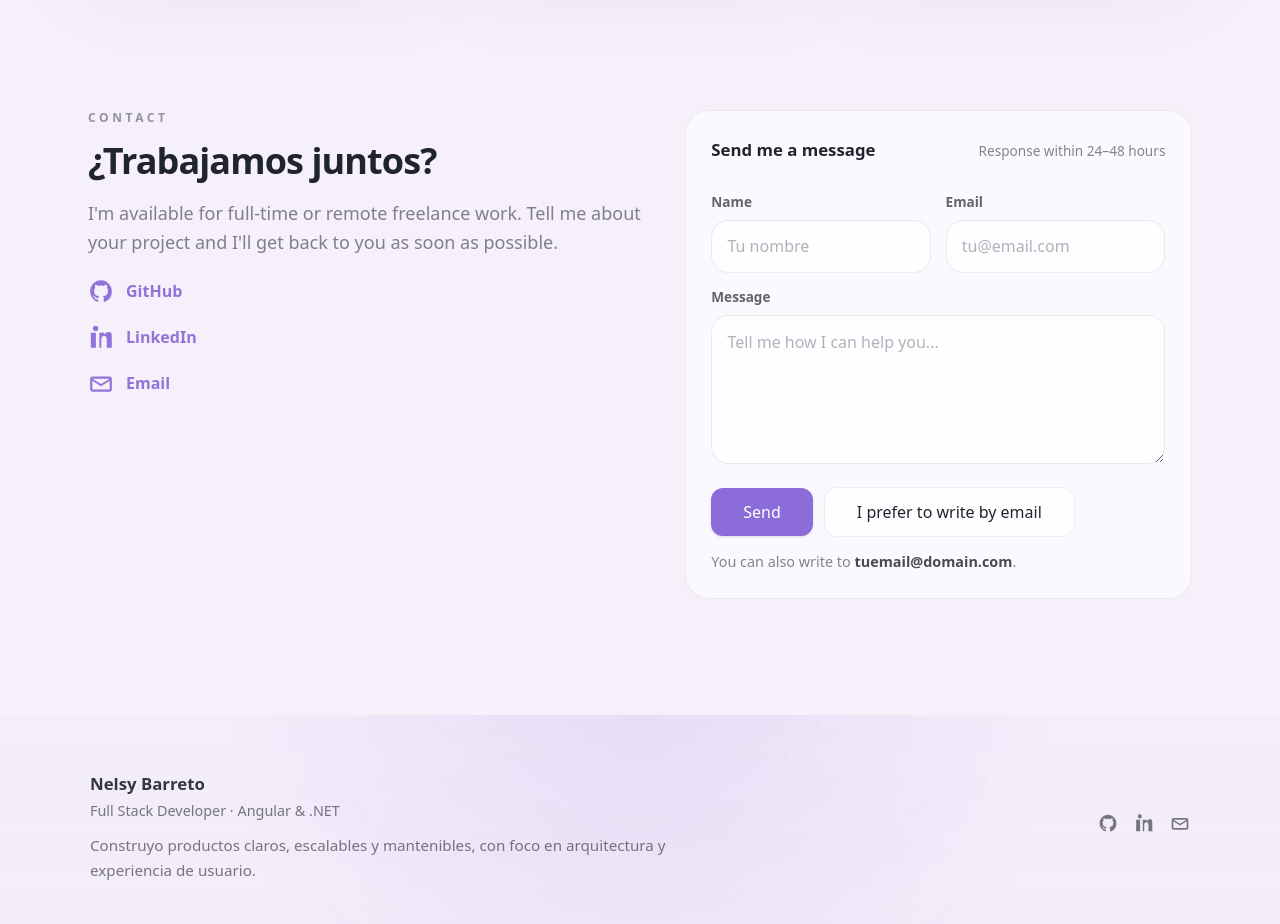
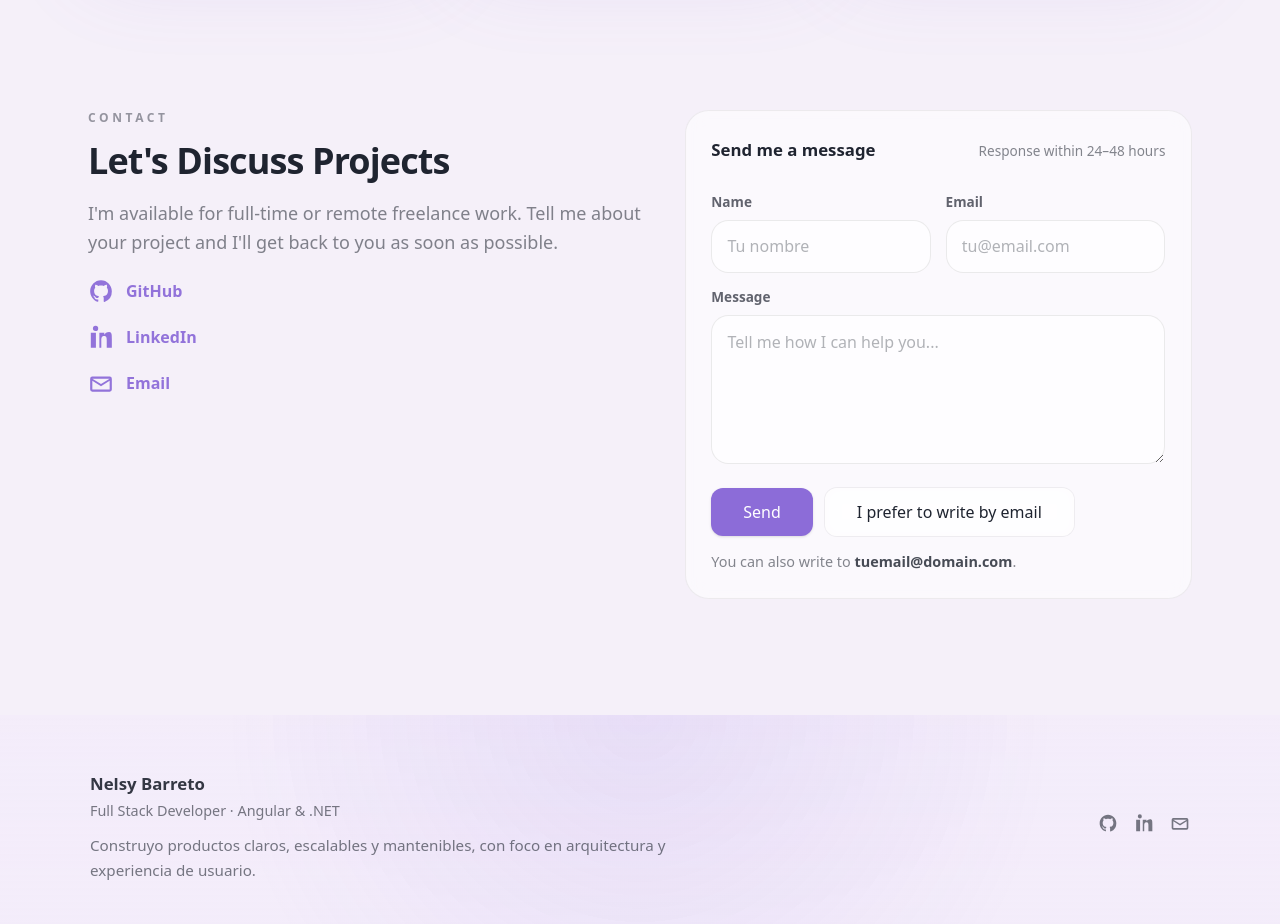
Before and after one commit to nelsybarreto/nels-portfolio, an Angular app in the folder frontend/: page / in a window 1280 px wide. Shown: the part 3300-4224 px from the top of the page. Built offline with nearby package versions, Linux system fonts and the light colour scheme.

Commit message:
Fix: contact section

```diff
--- a/frontend/src/app/features/home/sections/contact-section/contact-section.html
+++ b/frontend/src/app/features/home/sections/contact-section/contact-section.html
@@ -5,7 +5,7 @@
         <!-- LEFT -->
         <div class="left">
           <div class="kicker">CONTACT</div>
-          <h2 class="title">¿Trabajamos juntos?</h2>
+          <h2 class="title">Let's Discuss Projects</h2>
           <p class="desc">
             I'm available for full-time or remote freelance work.
             Tell me about your project and I'll get back to you as soon as possible.
```
